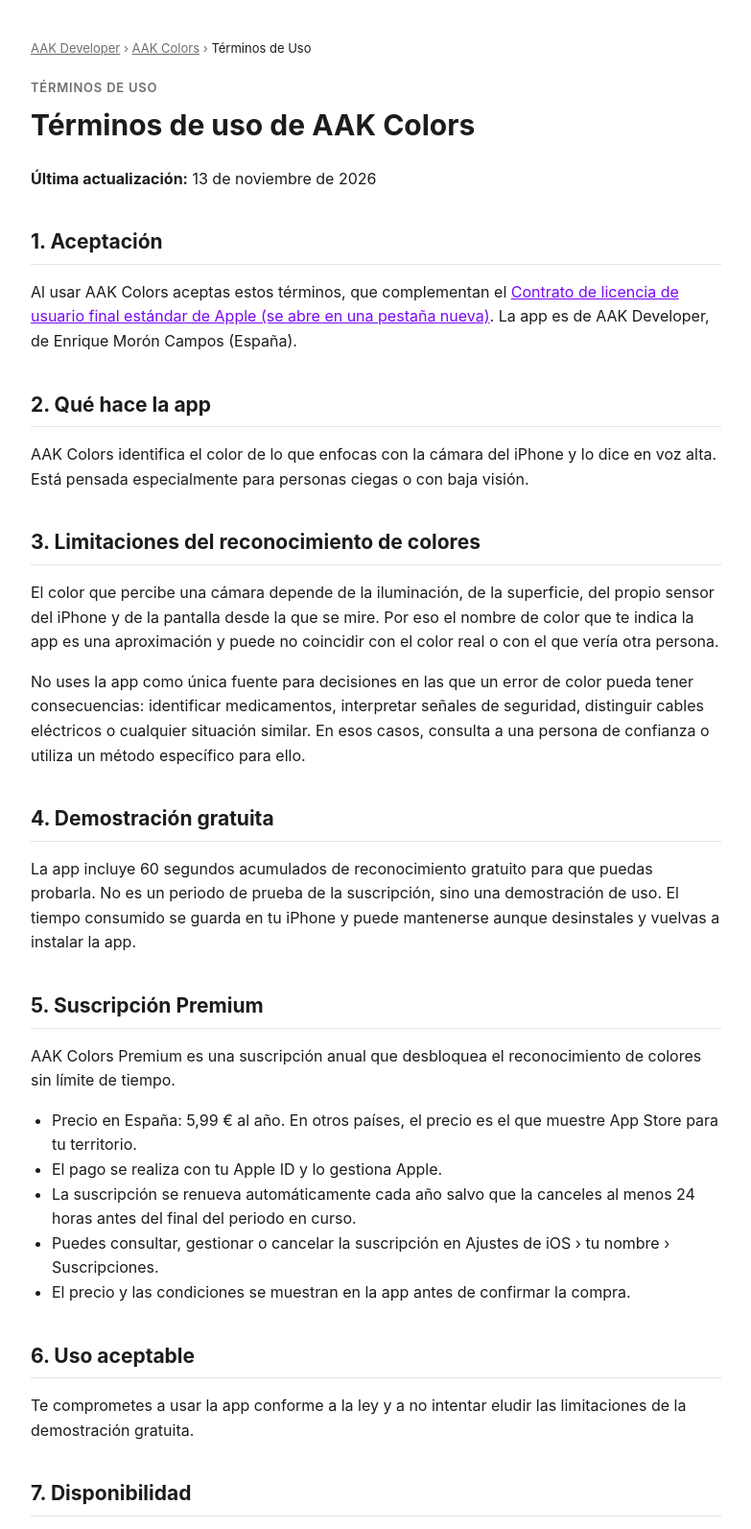
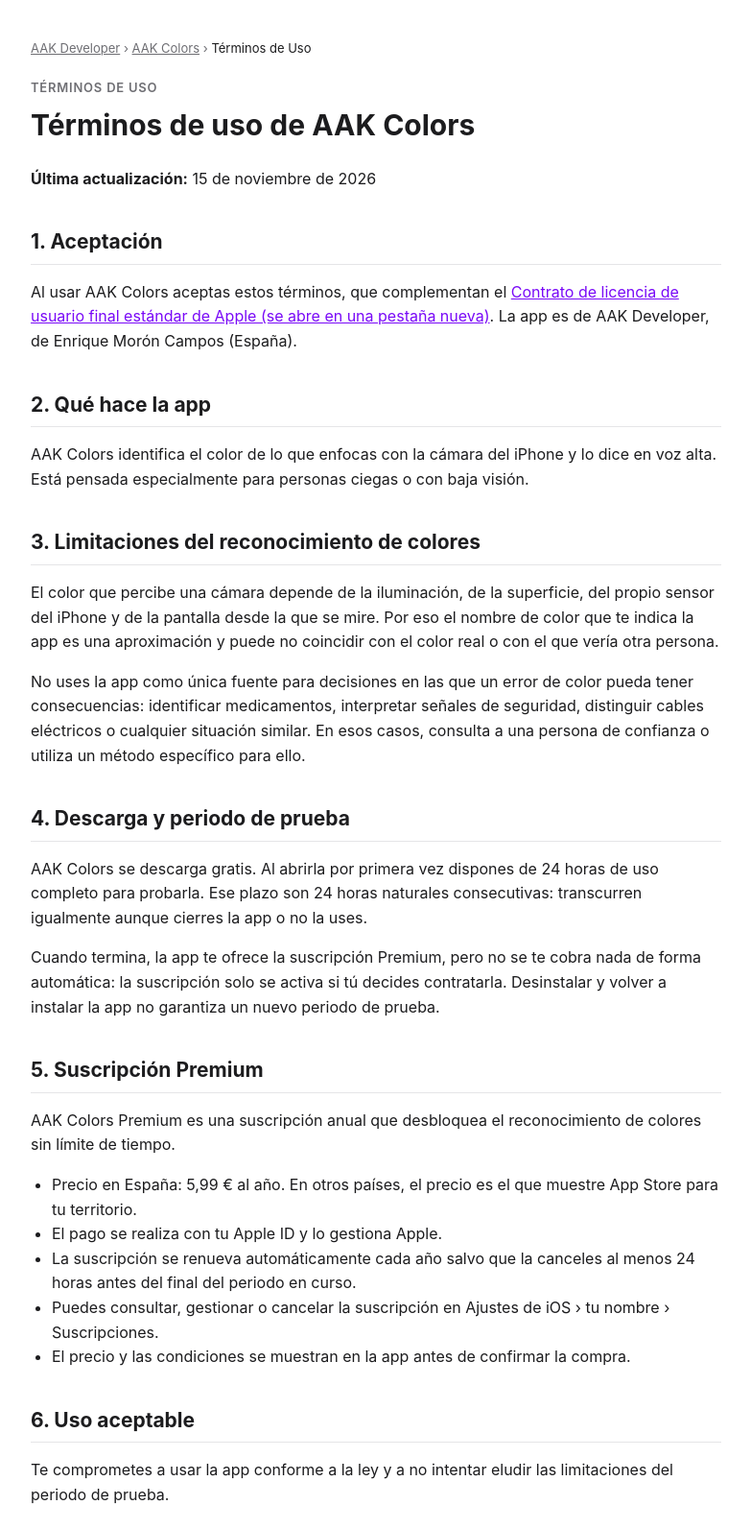
Before and after one commit to AAK-Developer/AAK-Developer.github.io, a plain HTML site: page aakcolors/terms/index.html in a window 1280 px wide. Shown: the top 1593 px of the page at 96% size, without its empty margins (248-1031 px from the left). Drawn offline with Linux system fonts and the light colour scheme.

Commit message:
AAK Colors 1.0.1: periodo de prueba de 24 horas naturales en ficha, privacidad, términos y soporte
Co-Authored-By: Claude Sonnet 5.5 <noreply@anthropic.com>

```diff
--- a/aakcolors/terms/index.html
+++ b/aakcolors/terms/index.html
@@ -37,7 +37,7 @@ a:focus-visible { outline: 3px solid #7909f7; outline-offset: 2px; border-radius
 <main>
 <div class="eyebrow">TÉRMINOS DE USO</div>
 <h1>Términos de uso de AAK Colors</h1>
-<p><strong>Última actualización:</strong> 13 de noviembre de 2026</p>
+<p><strong>Última actualización:</strong> 15 de noviembre de 2026</p>
 <h2>1. Aceptación</h2>
 <p>Al usar AAK Colors aceptas estos términos, que complementan el <a href="https://www.apple.com/legal/internet-services/itunes/dev/stdeula/" target="_blank" rel="noopener noreferrer">Contrato de licencia de usuario final estándar de Apple (se abre en una pestaña nueva)</a>. La app es de AAK Developer, de Enrique Morón Campos (España).</p>
 <h2>2. Qué hace la app</h2>
@@ -45,8 +45,9 @@ a:focus-visible { outline: 3px solid #7909f7; outline-offset: 2px; border-radius
 <h2>3. Limitaciones del reconocimiento de colores</h2>
 <p>El color que percibe una cámara depende de la iluminación, de la superficie, del propio sensor del iPhone y de la pantalla desde la que se mire. Por eso el nombre de color que te indica la app es una aproximación y puede no coincidir con el color real o con el que vería otra persona.</p>
 <p>No uses la app como única fuente para decisiones en las que un error de color pueda tener consecuencias: identificar medicamentos, interpretar señales de seguridad, distinguir cables eléctricos o cualquier situación similar. En esos casos, consulta a una persona de confianza o utiliza un método específico para ello.</p>
-<h2>4. Demostración gratuita</h2>
-<p>La app incluye 60 segundos acumulados de reconocimiento gratuito para que puedas probarla. No es un periodo de prueba de la suscripción, sino una demostración de uso. El tiempo consumido se guarda en tu iPhone y puede mantenerse aunque desinstales y vuelvas a instalar la app.</p>
+<h2>4. Descarga y periodo de prueba</h2>
+<p>AAK Colors se descarga gratis. Al abrirla por primera vez dispones de 24 horas de uso completo para probarla. Ese plazo son 24 horas naturales consecutivas: transcurren igualmente aunque cierres la app o no la uses.</p>
+<p>Cuando termina, la app te ofrece la suscripción Premium, pero no se te cobra nada de forma automática: la suscripción solo se activa si tú decides contratarla. Desinstalar y volver a instalar la app no garantiza un nuevo periodo de prueba.</p>
 <h2>5. Suscripción Premium</h2>
 <p>AAK Colors Premium es una suscripción anual que desbloquea el reconocimiento de colores sin límite de tiempo.</p>
 <ul>
@@ -57,7 +58,7 @@ a:focus-visible { outline: 3px solid #7909f7; outline-offset: 2px; border-radius
   <li>El precio y las condiciones se muestran en la app antes de confirmar la compra.</li>
 </ul>
 <h2>6. Uso aceptable</h2>
-<p>Te comprometes a usar la app conforme a la ley y a no intentar eludir las limitaciones de la demostración gratuita.</p>
+<p>Te comprometes a usar la app conforme a la ley y a no intentar eludir las limitaciones del periodo de prueba.</p>
 <h2>7. Disponibilidad</h2>
 <p>Podemos modificar, mejorar o retirar funciones de la app. Intentaremos avisar con antelación de los cambios relevantes.</p>
 <h2>8. Privacidad</h2>
```
Also changed, not shown: aakcolors/index.html (+1 -1 lines), aakcolors/privacy/index.html (+3 -3 lines), aakcolors/support/index.html (+6 -2 lines).
